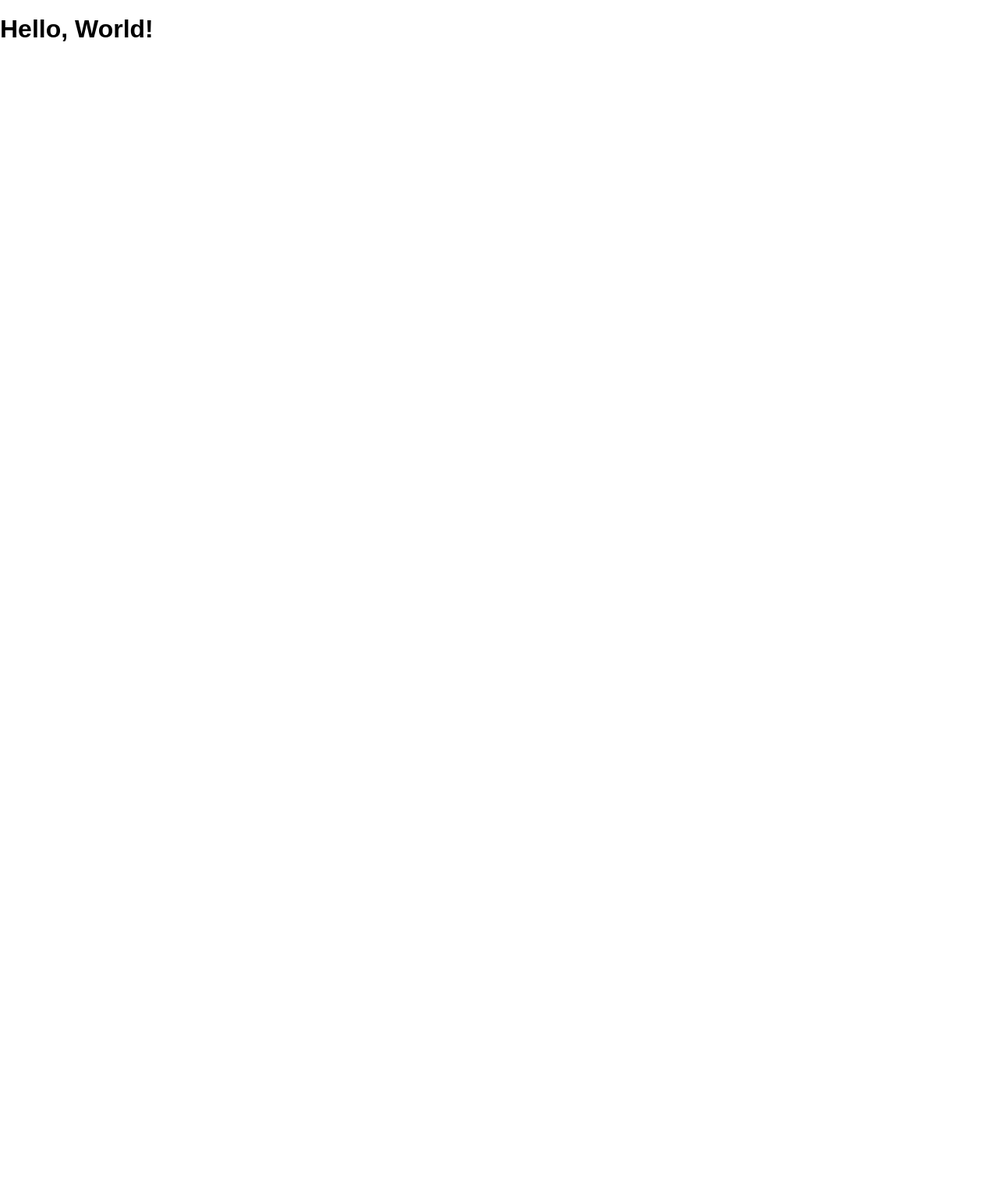
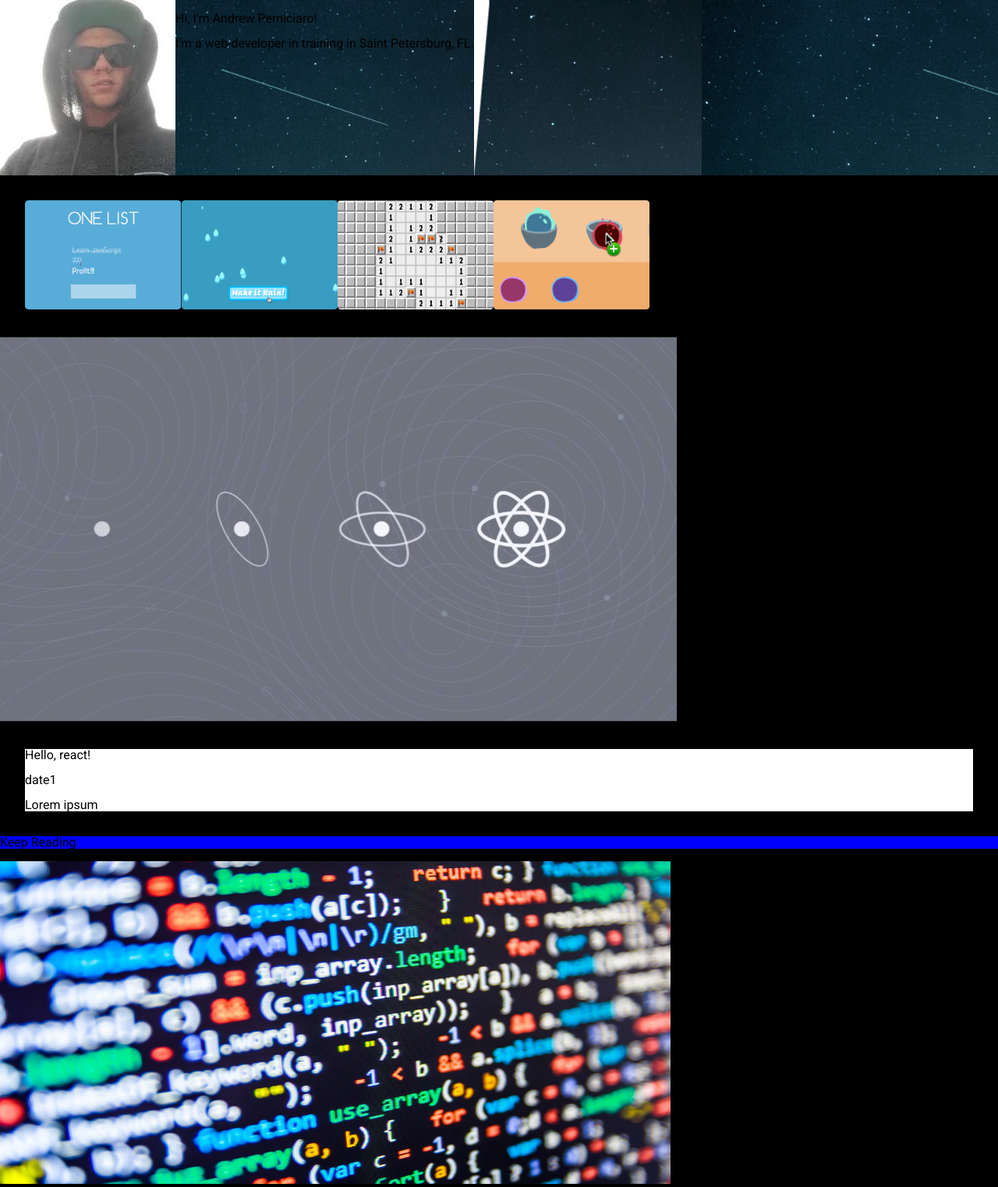
Before and after one commit to aperniciaro/portfolio, a website: page public/index.html in a window 1280 px wide. Shown: the top 1523 px of the page at 78% size. Before the commit the page ends 821 px from the top, so only its background shows below. Drawn offline with Linux system fonts and the light colour scheme.

Commit message:
Layed out main page and began formatting

```diff
--- a/public/index.html
+++ b/public/index.html
@@ -1,13 +1,97 @@
 <!DOCTYPE html>
 <html>
   <head lang="en">
-    <meta charset="UTF-8">
-    <meta name="viewport" content="width=device-width, initial-scale=1">
+    <meta charset="UTF-8" />
+    <meta name="viewport" content="width=device-width, initial-scale=1" />
     <title>Portfolio</title>
-    <link rel="shortcut icon" href="/favicon.ico">
-    <link rel="stylesheet" href="/screen.css">
+    <link rel="shortcut icon" href="/favicon.ico" />
+    <link
+      href="https://fonts.googleapis.com/css?family=Roboto"
+      rel="stylesheet"
+    />
+    <link rel="stylesheet" href="/screen.css" />
   </head>
+
   <body>
-    <h1 class='hello-world'>Hello, World!</h1>
+    <header>
+      <img src="/images/other AP.jpeg" alt="Andrew Perniciaro" />
+      <section>
+        <!-- word bubble -->
+        <p>
+          Hi, I'm Andrew Perniciaro!
+        </p>
+        <p>
+          I'm a web-developer in training in Saint Petersburg, FL.
+        </p>
+      </section>
+      <img src="/images/tri.png" alt="quotation arrow" />
+    </header>
+
+    <section class="projects">
+      <a>
+        <img src="/images/sliced/one-list-slice.png" alt="one list slice" />
+      </a>
+      <a>
+        <img
+          src="/images/sliced/make-it-rain-slice.png"
+          alt="make it rain slice"
+        />
+      </a>
+      <a>
+        <img
+          src="/images/sliced/bomb-sniffer-slice.png"
+          alt="bomb sniffer slice"
+        />
+      </a>
+      <a>
+        <img
+          src="/images/sliced/sensei-sense-slice.png"
+          alt="sensei sense slice"
+        />
+      </a>
+    </section>
+
+    <section class="blog">
+      <section class="blog-post">
+        <img src="/images/react.png" alt="react" />
+        <article>
+          <p>Hello, react!</p>
+          <p>date1</p>
+          <p>Lorem ipsum</p>
+        </article>
+        <a>
+          <p>
+            Keep Reading
+          </p>
+        </a>
+      </section>
+      <section class="blog-post">
+        <img src="/images/code.png" alt="code pic" />
+        <article>
+          <p>Fizz Buzz</p>
+          <p>date2</p>
+          <p>Lorem ipsum</p>
+        </article>
+        <a>
+          <p>
+            Keep Reading
+          </p>
+        </a>
+      </section>
+    </section>
+
+    <footer>
+      <p>
+        Stay connected
+      </p>
+      <a>
+        <logo>
+          <!-- social media -->
+        </logo>
+      </a>
+      <p>
+        Copyright
+      </p>
+    </footer>
   </body>
 </html>
--- a/public/screen.css
+++ b/public/screen.css
@@ -1,5 +1,6 @@
 :root {
   font: 16px / 1 sans-serif;
+  font-family: 'Roboto', sans-serif;
 }
 
 html {
@@ -10,3 +11,39 @@ body {
   margin: 0;
   min-height: 100%;
 }
+
+header {
+  background-image: url(/images/space.png);
+  display: flex;
+  justify-content: column;
+}
+
+.projects {
+  display: flex;
+  justify-content: column;
+  background-color: black;
+  margin: 0;
+  padding: 2rem;
+}
+
+.blog {
+  background-color: black;
+  margin: 0;
+}
+
+.blog-post article {
+  background-color: white;
+  margin: 2rem;
+}
+
+section a p {
+  background-color: blue;
+}
+
+footer {
+  display: flex;
+  justify-content: center;
+  background-color: black;
+  color: white;
+  margin: 0;
+}
```
Also changed, not shown: public/images/bomb-sniffer.png (added), public/images/code.png (added), public/images/make-it-rain.png (added), public/images/one-list.png (added), public/images/other AP.jpeg (added), public/images/react.png (added), public/images/sensei-sense.png (added), public/images/sliced/bomb-sniffer-slice.png (added), public/images/sliced/make-it-rain-slice.png (added), public/images/sliced/one-list-slice.png (added), public/images/sliced/sensei-sense-slice.png (added), public/images/space.png (added), public/images/tri.png (added).
